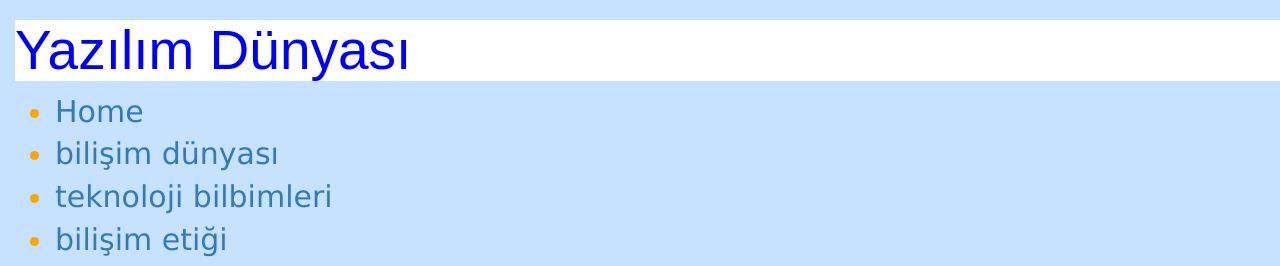
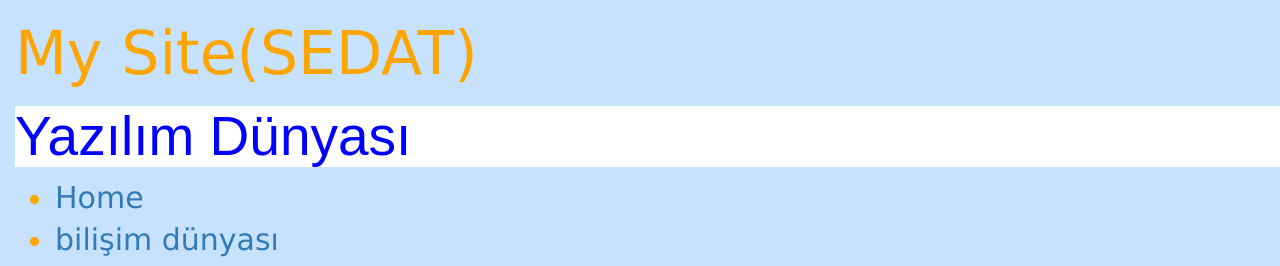
Before and after one commit to bablisoktanya/ilk-blogum, a Django app: template blog/templates/blog/post_list.html in a window 1280 px wide. Shown: the top 266 px of the page. Run offline with Django 3.2, Linux system fonts and the light colour scheme; the template is opened without the code that fills it, so the values that code supplies are empty; some libraries are stand-ins or nearby versions.

Commit message:
düzeltmeler

```diff
--- a/blog/static/css/blog.css
+++ b/blog/static/css/blog.css
@@ -21,7 +21,7 @@ body {
     margin-left: 40px;
 }
 
-h1, h3, h4 {
+h3, h4 {
     font-family: 'Lobster', cursive;
 
 }
@@ -71,3 +71,8 @@ h2{
    background-color: white;
 
 }
+h1{
+    color:orange;
+    font-family: 'lubster',cursive;
+    font-size:60px;
+}
--- a/blog/templates/blog/post_list.html
+++ b/blog/templates/blog/post_list.html
@@ -9,6 +9,7 @@
     </head>
         <body>
         <div id="header">
+        <h1>My Site(SEDAT)</h1>
         <h2>Yazılım Dünyası</h2>
             <div id="navbar">
                 <ul>
```
